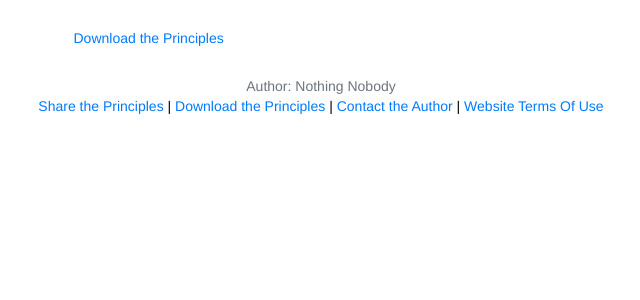
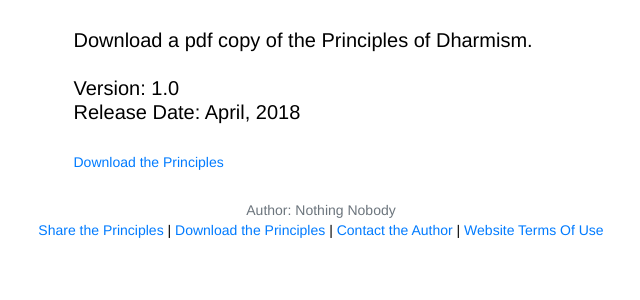
Before and after one commit to Quicksly13/dblog, a Symfony app: template templates/principles/downloadprinciples.html.twig in a window 1280 px wide. Shown: the part 55-355 px from the top of the page, without its empty margins (319-959 px from the left). Run offline with Twig, Linux system fonts and the light colour scheme; the template is opened without the code that fills it, so the values that code supplies are empty; some libraries are stand-ins or nearby versions.

Commit message:
easter 2

```diff
--- a/templates/page.html.twig
+++ b/templates/page.html.twig
@@ -10,7 +10,7 @@
     <meta name="description" content= "{{ description }}" >
     <meta name="keywords" content= "{{ keywords }}" >
     <link rel="canonical" href= "{{ app.request.uri }}" >
-    <title> {{ title|replace({' ':''}) }} </title>
+    <title> {{ title }} </title>
     <link rel="shortcut icon" type="image/gif" href= "{{asset('img/phicon_favicon.gif')}}" >
 
     <!-- Bootstrap CSS -->
--- a/templates/principles/downloadprinciples.html.twig
+++ b/templates/principles/downloadprinciples.html.twig
@@ -5,10 +5,21 @@
 
 <div class="container-fluid w-50" style="margin-top:2em;margin-bottom:2em">
 
+  <h5>
+    Download a pdf copy of the Principles of Dharmism.
+    <br>
+    <br>
+    Version: 1.0
+    <br>
+    Release Date: April, 2018
+  </h5>
 
-  <a  href={{path('download_principles')}} aria-label="download the principles">
-    Download the Principles
-  </a>
+
+  <div style="margin-top:2em;margin-bottom:2em">
+    <a  href={{path('download_principles')}} aria-label="download the principles">
+      Download the Principles
+    </a>
+  </div>
 
 </div>
 
--- a/templates/websitemandatories.html.twig
+++ b/templates/websitemandatories.html.twig
@@ -46,7 +46,7 @@
         &ensp;
         <a href="whatsapp://send?text=http://nobodythinks.net" data-action="share/whatsapp/share" class="btn btn-default">WhatsApp</a>
         &ensp;
-        <a href="http://www.reddit.com/submit?url=http://nobodythinks.net&title=Welcome%20to%20Nobody's%20World" class="btn btn-default">Reddit</a>
+        <a href="http://www.reddit.com/submit?url=http://nobodythinks.net&title=Principles%20of%20Dharmism" class="btn btn-default">Reddit</a>
         &ensp;
         and whatever newfangled social network you kids are into these days.
       </div>
```
